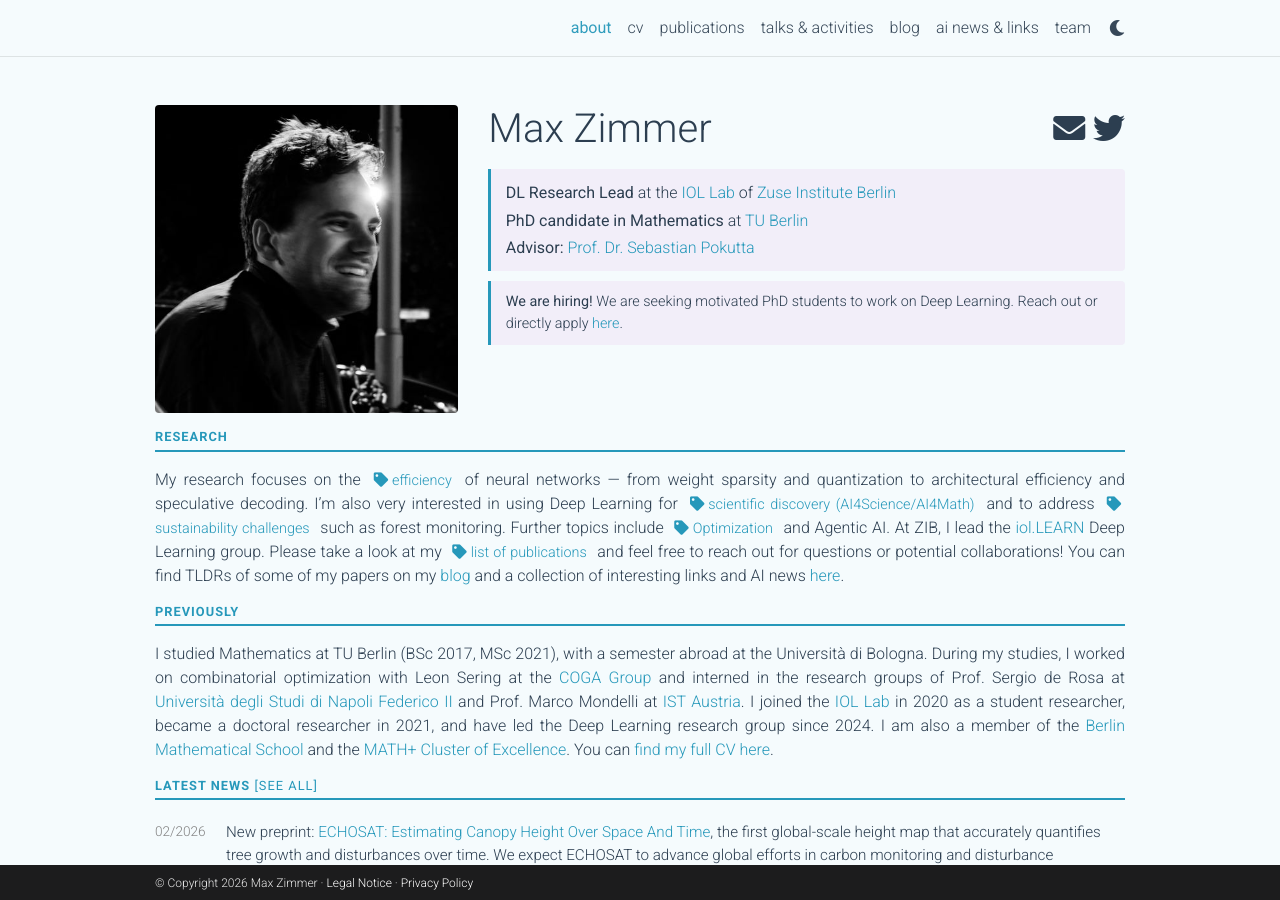
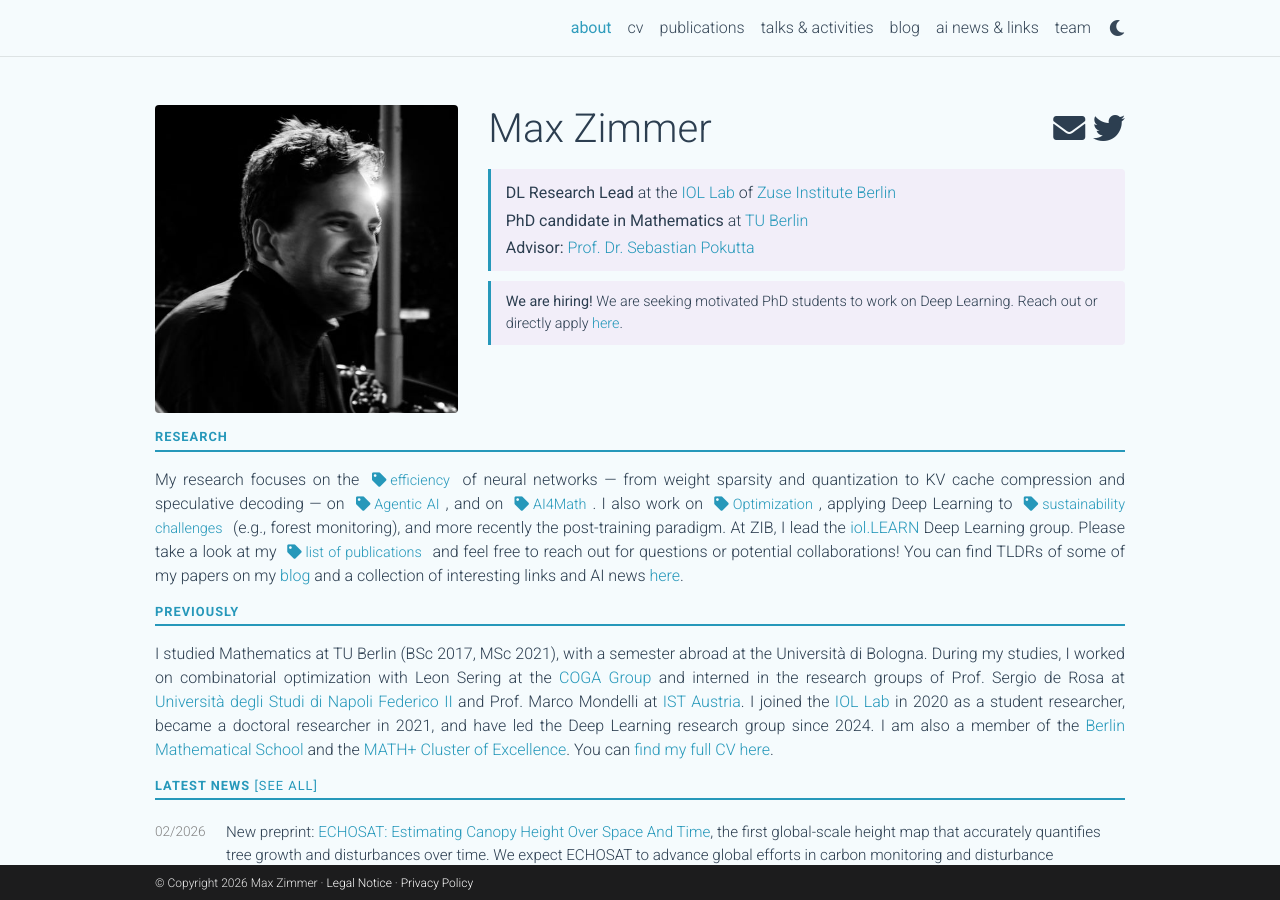
Before and after one commit to zimmer-m/zimmer-m.github.io, a Jekyll site: the page built from _pages/about.md, in a window 1280 px wide and 900 px high. Built offline with Jekyll 4.4.1, drawn with Linux system fonts in a browser that asks for light colours; full-size pictures stand in for the smaller copies a plugin makes; comment, search, counter and statistics services are not loaded; a style sheet for code colours, icons or effects is not loaded.

Commit message:
updated about.md

```diff
--- a/_pages/about.md
+++ b/_pages/about.md
@@ -24,7 +24,7 @@ social: true  # includes social icons at the bottom of the page
 
 <h3 class="section-header">Research</h3>
 
-My research focuses on the <a href="/#efficiency" class="tag-link">efficiency</a> of neural networks — from weight sparsity and quantization to architectural efficiency and speculative decoding. I'm also very interested in using Deep Learning for <a href="/#ai4science" class="tag-link">scientific discovery (AI4Science/AI4Math)</a> and to address <a href="/#sustainability" class="tag-link">sustainability challenges</a> such as forest monitoring. Further topics include <a href="/#optimization" class="tag-link">Optimization</a> and Agentic AI. At ZIB, I lead the [iol.LEARN](https://iol.zib.de/research/iol-learn.html) Deep Learning group. Please take a look at my <a href="/#all" class="tag-link">list of publications</a> and feel free to reach out for questions or potential collaborations! You can find TLDRs of some of my papers on my [blog](/blog) and a collection of interesting links and AI news [here](/ai_news).
+My research focuses on the <a href="/#efficiency" class="tag-link">efficiency</a> of neural networks — from weight sparsity and quantization to KV cache compression and speculative decoding — on <a href="/#agentic-ai" class="tag-link">Agentic AI</a>, and on <a href="/#ai4math" class="tag-link">AI4Math</a>. I also work on <a href="/#optimization" class="tag-link">Optimization</a>, applying Deep Learning to <a href="/#sustainability" class="tag-link">sustainability challenges</a> (e.g., forest monitoring), and more recently the post-training paradigm. At ZIB, I lead the [iol.LEARN](https://iol.zib.de/research/iol-learn.html) Deep Learning group. Please take a look at my <a href="/#all" class="tag-link">list of publications</a> and feel free to reach out for questions or potential collaborations! You can find TLDRs of some of my papers on my [blog](/blog) and a collection of interesting links and AI news [here](/ai_news).
 
 <h3 class="section-header">Previously</h3>
 
```
